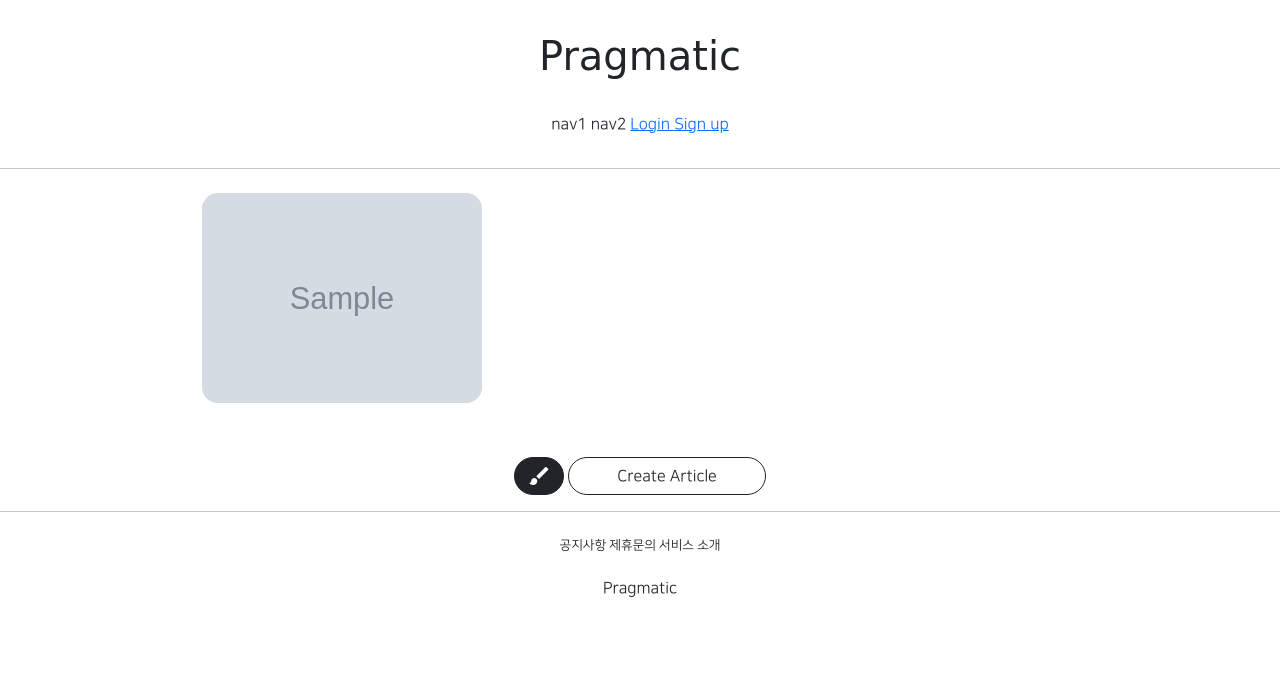
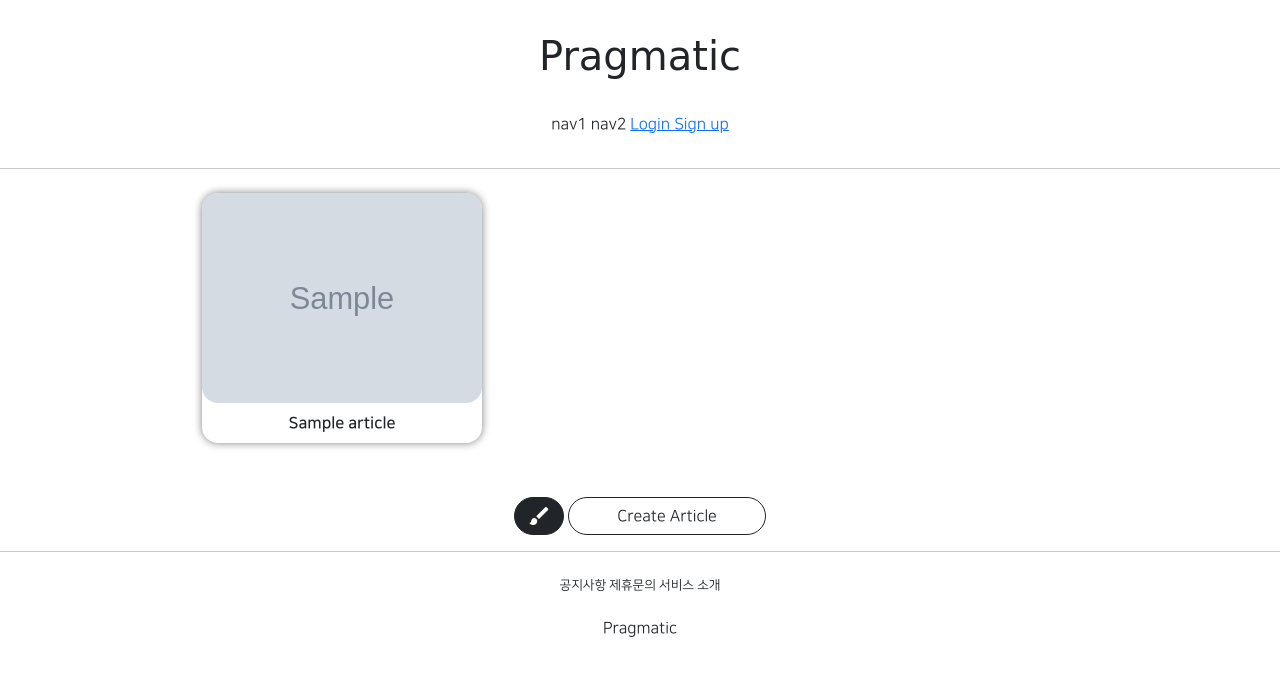
Before and after one commit to IT-HONGREAT/Frozen, a Django app: page /articles/list/ in a window 1280 px wide. Shown: the top 676 px of the page. Run offline with Django 3.2, Linux system fonts and the light colour scheme; tables that the repository leaves empty hold one stand-in row (values such as "Sample post"); grey boxes marked "Sample" are stand-in pictures; parts of the project's set-up code (start-up, migrations or seed data) failed here and were passed over; some libraries are stand-ins or nearby versions.

Commit message:
08/05 GIS class commit_6; 사진 하단에 설명 추가 및 색상 변경

```diff
--- a/articleapp/templates/articleapp/list.html
+++ b/articleapp/templates/articleapp/list.html
@@ -6,12 +6,12 @@
     <style>
         .container div {
             width: 280px;
-            background-color: antiquewhite;
+            box-shadow: 0 0 .5rem grey;
             display: flex;
             justify-content: center;
             align-items: center;
             border-radius: 1rem;
-            flex-direction: column;
+                flex-direction: column;
         }
 
         .container img {
@@ -31,7 +31,7 @@
                     <img src="{{ article.image.url }}"
                          alt="">
                 </a>
-
+                <span class="m-2 NNS_B">{{ article.title }}</span>
 
             </div>
         {% endfor %}
```
